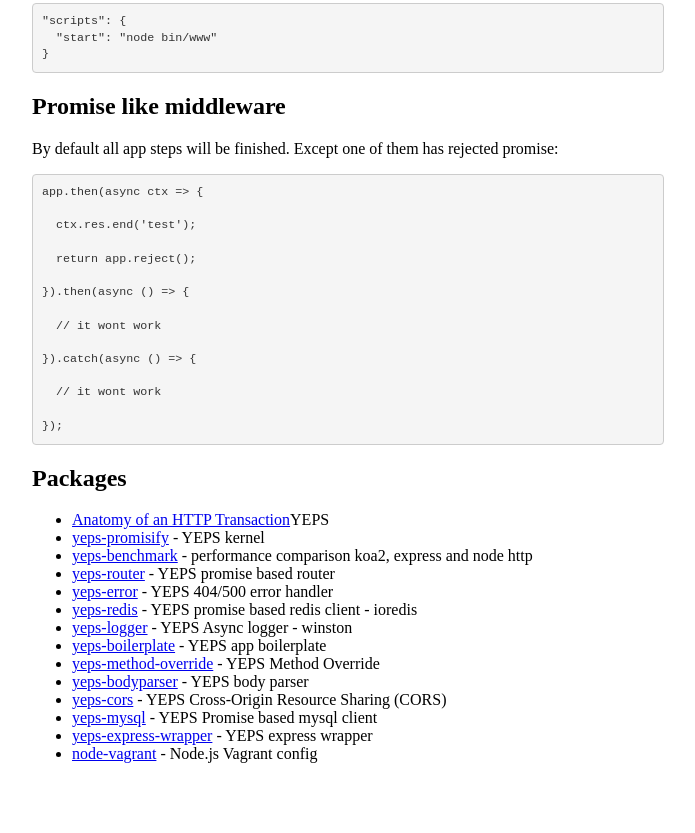
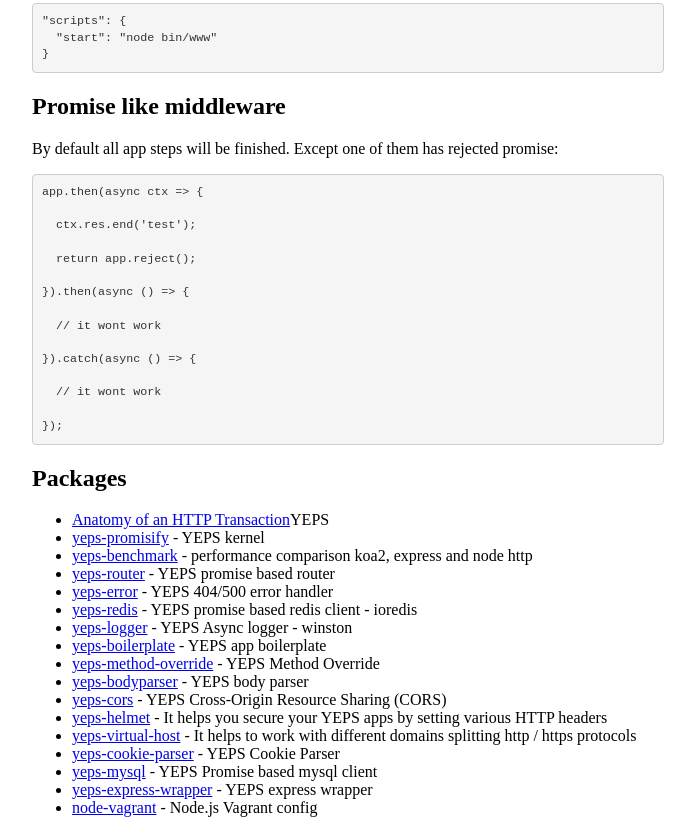
Before and after one commit to evheniy/evheniy.github.io, a plain HTML site: page index.html in a window 1280 px wide. Shown: the part 5596-6429 px from the top of the page, without its empty margins (292-987 px from the left). Before the commit the page ends 6375 px from the top, so only its background shows below. Drawn offline with Linux system fonts and the light colour scheme.

Commit message:
new links

```diff
--- a/index.html
+++ b/index.html
@@ -193,6 +193,9 @@
         <li><a href="https://github.com/evheniy/yeps-bodyparser">yeps-bodyparser</a> - YEPS body parser</li>
         <li><a href="https://github.com/evheniy/yeps-cors">yeps-cors</a> - YEPS Cross-Origin Resource Sharing (CORS)
         </li>
+        <li><a href="https://github.com/evheniy/yeps-helmet">yeps-helmet</a> - It helps you secure your YEPS apps by setting various HTTP headers</li>
+        <li><a href="https://github.com/evheniy/yeps-virtual-host">yeps-virtual-host</a> - It helps to work with different domains splitting http / https protocols</li>
+        <li><a href="https://github.com/evheniy/yeps-cookie-parser">yeps-cookie-parser</a> - YEPS Cookie Parser</li>
         <li><a href="https://github.com/evheniy/yeps-mysql">yeps-mysql</a> - YEPS Promise based mysql client</li>
         <li><a href="https://github.com/evheniy/yeps-express-wrapper">yeps-express-wrapper</a> - YEPS express wrapper
         </li>
```
